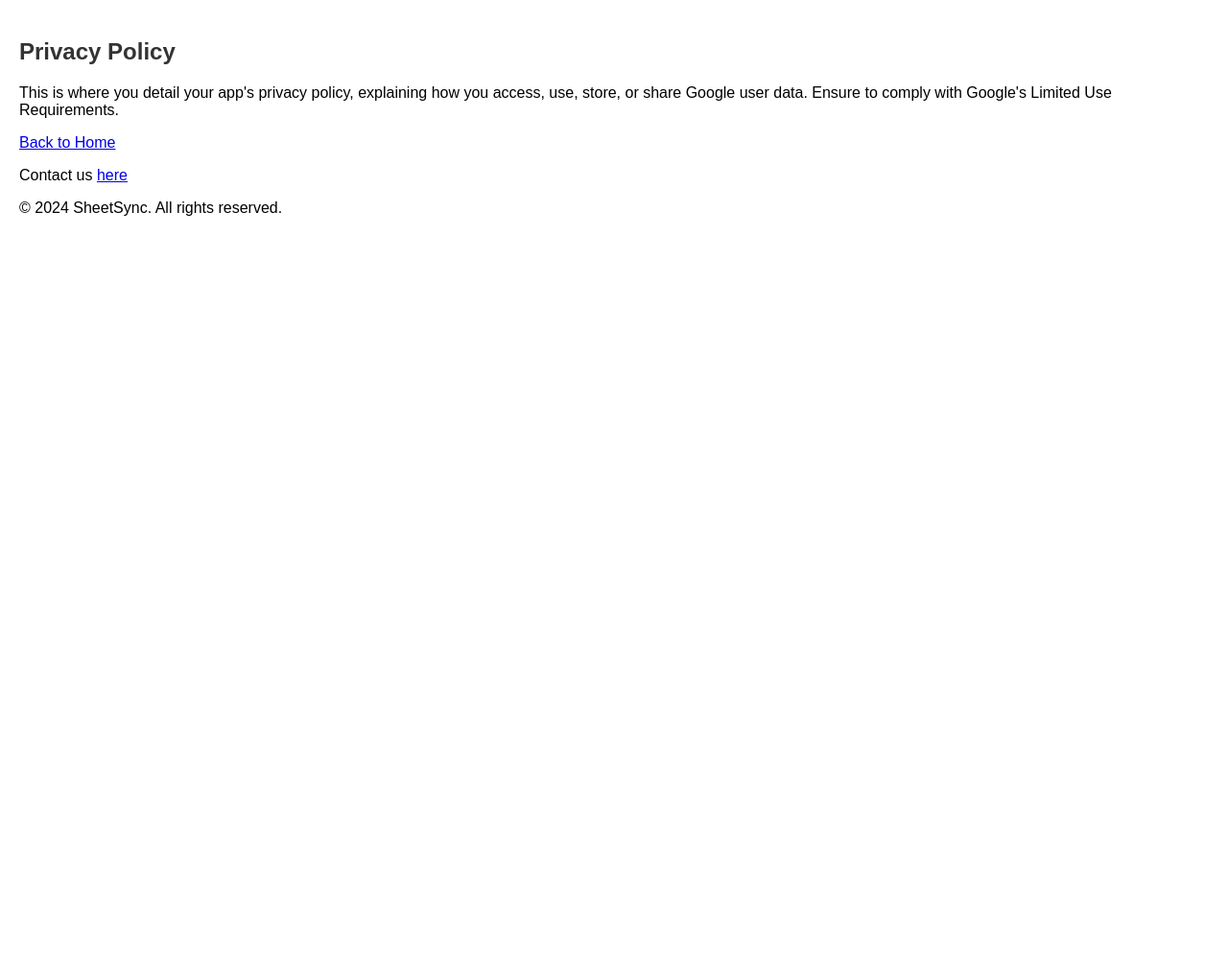
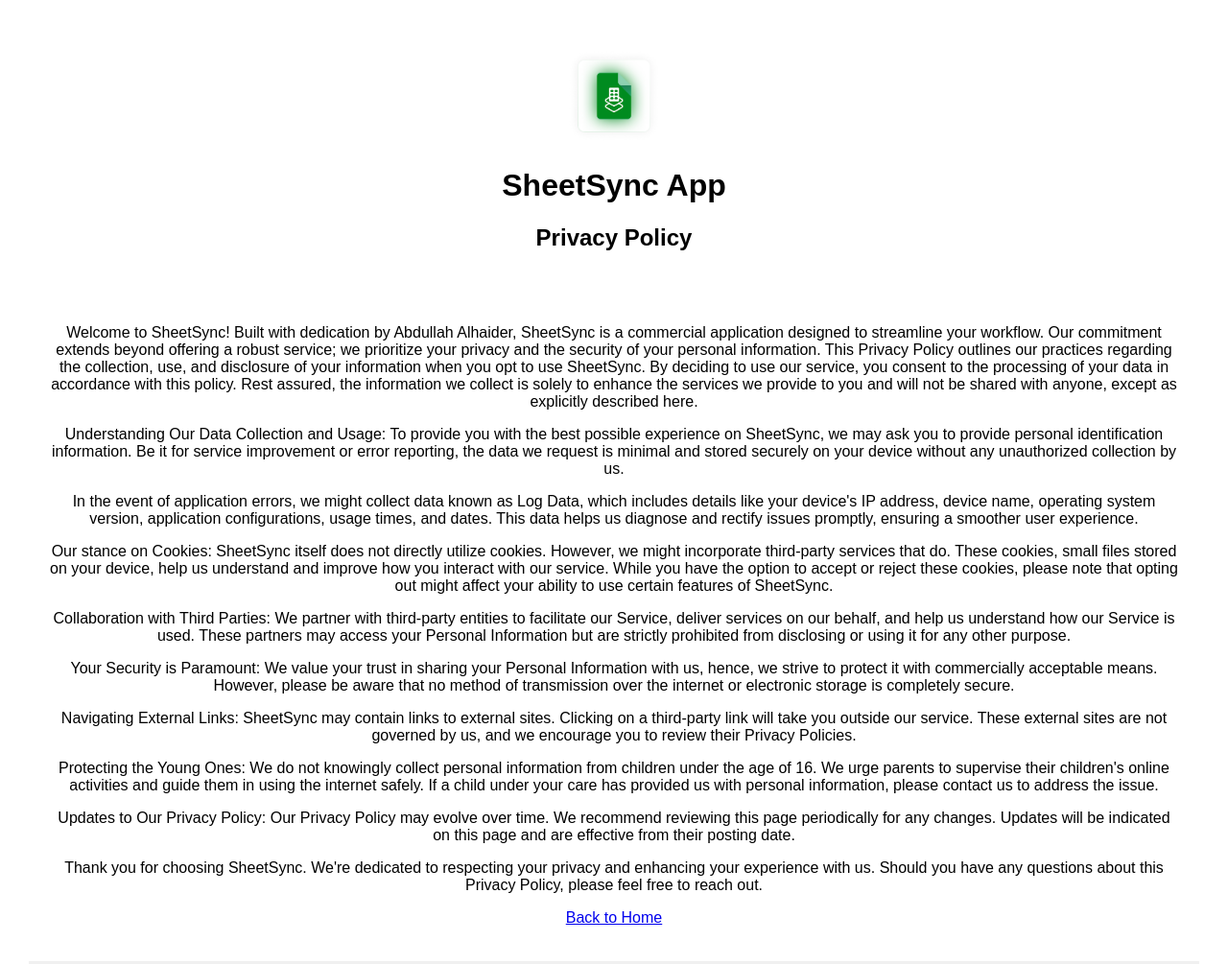
Before and after one commit to cs4alhaider/SheetSync-Web, a plain HTML site: page privacy.html in a window 1280 px wide. Shown: the top 1005 px of the page at 96% size. Before the commit the page ends 800 px from the top, so only its background shows below. Drawn offline with Linux system fonts and the light colour scheme.

Commit message:
updating privacy

```diff
--- a/privacy.html
+++ b/privacy.html
@@ -5,15 +5,77 @@
     <meta charset="UTF-8">
     <meta name="viewport" content="width=device-width, initial-scale=1.0">
     <title>Privacy Policy - SheetSync</title>
+    <link rel="icon" type="image/png" href="./icon.png">
     <style>
-        body { font-family: Arial, sans-serif; margin: 0; padding: 20px; }
-        h2 { color: #333; }
+        body {
+            font-family: Arial, sans-serif;
+            margin: 0;
+            padding: 30px;
+            text-align: center;
+        }
+
+        p {
+            text-align: center;
+        }
+
+        .container {
+            max-width: 1200px;
+            margin: auto;
+            padding: 20px;
+        }
+
+        header {
+            text-align: center;
+            padding: 20px;
+        }
+
+        .section {
+            margin-bottom: 40px;
+        }
+
+        .privacy-link {
+            display: block;
+            margin-top: 20px;
+        }
+
+        footer {
+            background: #f0f0f0;
+            padding: 20px;
+            text-align: center;
+        }
     </style>
 </head>
+
 <body>
+        <header>
+            <img src="./icon.png" alt="SheetSync App Icon" width="100">
+            <h1>SheetSync App</h1>
+
     <h2>Privacy Policy</h2>
-    <p>This is where you detail your app's privacy policy, explaining how you access, use, store, or share Google user data. Ensure to comply with Google's Limited Use Requirements.</p>
-    <p><a href="index.html">Back to Home</a></p>
+        </header>
+
+        <div class="container">
+            <p>Welcome to SheetSync! Built with dedication by Abdullah Alhaider, SheetSync is a commercial application designed to streamline your workflow. Our commitment extends beyond offering a robust service; we prioritize your privacy and the security of your personal information. This Privacy Policy outlines our practices regarding the collection, use, and disclosure of your information when you opt to use SheetSync. By deciding to use our service, you consent to the processing of your data in accordance with this policy. Rest assured, the information we collect is solely to enhance the services we provide to you and will not be shared with anyone, except as explicitly described here.</p>
+
+            <p>Understanding Our Data Collection and Usage: To provide you with the best possible experience on SheetSync, we may ask you to provide personal identification information. Be it for service improvement or error reporting, the data we request is minimal and stored securely on your device without any unauthorized collection by us.</p>
+
+            <p>In the event of application errors, we might collect data known as Log Data, which includes details like your device's IP address, device name, operating system version, application configurations, usage times, and dates. This data helps us diagnose and rectify issues promptly, ensuring a smoother user experience.</p>
+
+            <p>Our stance on Cookies: SheetSync itself does not directly utilize cookies. However, we might incorporate third-party services that do. These cookies, small files stored on your device, help us understand and improve how you interact with our service. While you have the option to accept or reject these cookies, please note that opting out might affect your ability to use certain features of SheetSync.</p>
+
+            <p>Collaboration with Third Parties: We partner with third-party entities to facilitate our Service, deliver services on our behalf, and help us understand how our Service is used. These partners may access your Personal Information but are strictly prohibited from disclosing or using it for any other purpose.</p>
+
+            <p>Your Security is Paramount: We value your trust in sharing your Personal Information with us, hence, we strive to protect it with commercially acceptable means. However, please be aware that no method of transmission over the internet or electronic storage is completely secure.</p>
+
+            <p>Navigating External Links: SheetSync may contain links to external sites. Clicking on a third-party link will take you outside our service. These external sites are not governed by us, and we encourage you to review their Privacy Policies.</p>
+
+            <p>Protecting the Young Ones: We do not knowingly collect personal information from children under the age of 16. We urge parents to supervise their children's online activities and guide them in using the internet safely. If a child under your care has provided us with personal information, please contact us to address the issue.</p>
+
+            <p>Updates to Our Privacy Policy: Our Privacy Policy may evolve over time. We recommend reviewing this page periodically for any changes. Updates will be indicated on this page and are effective from their posting date.</p>
+
+            <p>Thank you for choosing SheetSync. We're dedicated to respecting your privacy and enhancing your experience with us. Should you have any questions about this Privacy Policy, please feel free to reach out.</p>
+            <p><a href="index.html">Back to Home</a></p>
+        </div>
 <footer>
     <p>Contact us <a href="mailto:cs.alhaider@gmail.com">here</a></p>
     <p>&copy; <span id="year"></span> SheetSync. All rights reserved.</p>
```
